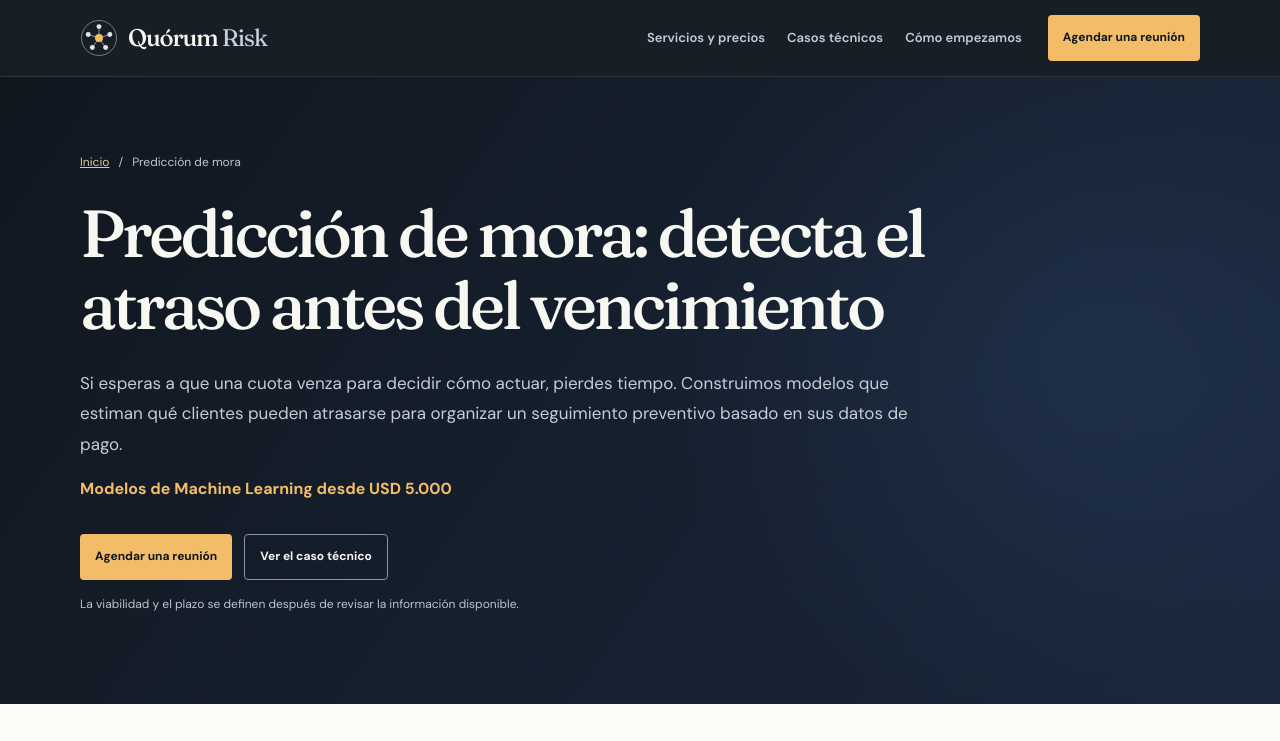
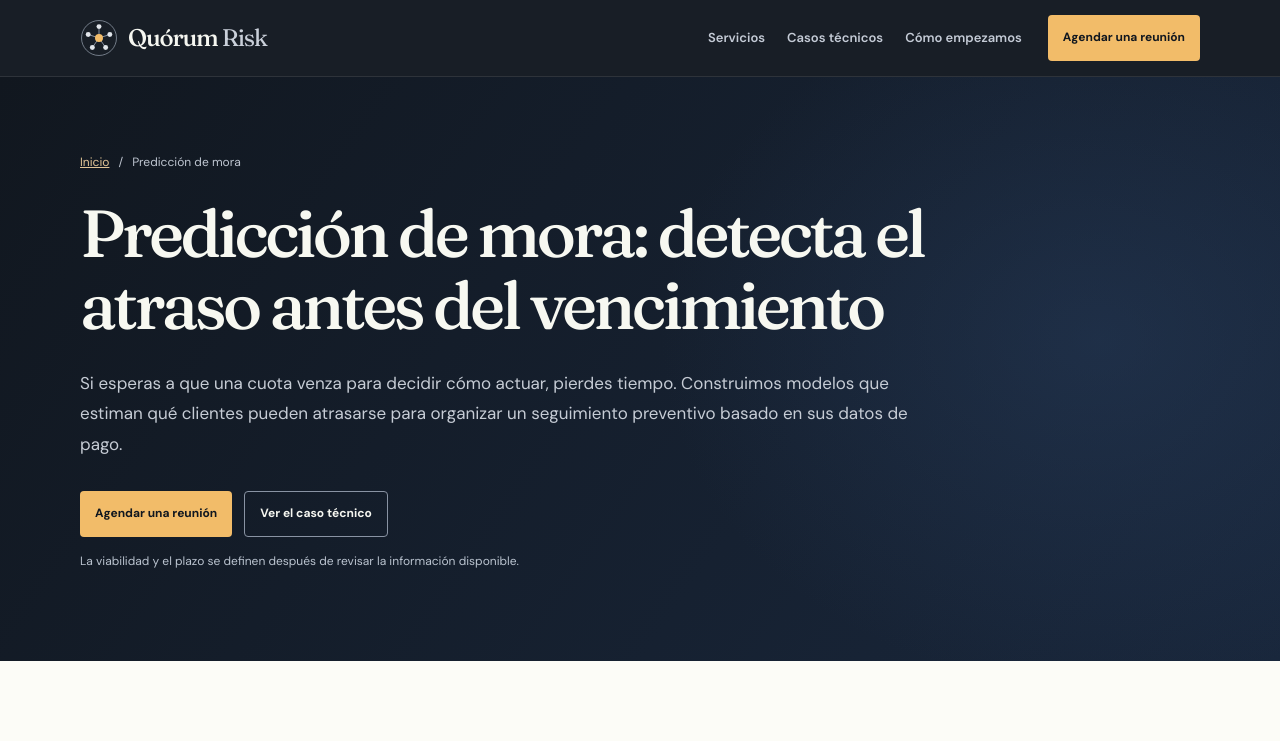
Before and after one commit to QuorumRisk/QuorumRisk.github.io, a plain HTML site: page prediccion-de-mora/index.html in a window 1280 px wide. Shown: the top 741 px of the page. Drawn offline with Linux system fonts and the light colour scheme.

Commit message:
Retirar precios públicos y actualizar navegación de servicios: prediccion-de-mora/index.html

```diff
--- a/prediccion-de-mora/index.html
+++ b/prediccion-de-mora/index.html
@@ -8,9 +8,9 @@
   <script type="application/ld+json">{"@context":"https://schema.org","@type":"Service","name":"Predicción de mora con Machine Learning","serviceType":"Modelos predictivos de riesgo y mora","provider":{"@type":"Organization","name":"Quórum Risk","url":"https://quorumrisk.co/"},"areaServed":"Latinoamérica","url":"https://quorumrisk.co/prediccion-de-mora/"}</script>
 </head>
 <body>
-  <header class="site-header"><div class="wrap header-content"><a class="logo" href="/"><img src="/assets/quorum-icon.svg" alt=""><span class="logo-text">Quórum <span>Risk</span></span></a><nav class="nav" aria-label="Navegación"><a href="/#soluciones">Servicios y precios</a><a href="/#casos">Casos técnicos</a><a href="/#como-empezamos">Cómo empezamos</a></nav><details class="mobile-nav"><summary>Menú</summary><nav aria-label="Navegación móvil"><a href="/#soluciones">Servicios y precios</a><a href="/#casos">Casos técnicos</a><a href="https://cal.com/quorumrisk">Agendar una reunión</a></nav></details><a class="header-cta" href="https://cal.com/quorumrisk">Agendar una reunión</a></div></header>
+  <header class="site-header"><div class="wrap header-content"><a class="logo" href="/"><img src="/assets/quorum-icon.svg" alt=""><span class="logo-text">Quórum <span>Risk</span></span></a><nav class="nav" aria-label="Navegación"><a href="/#soluciones">Servicios</a><a href="/#casos">Casos técnicos</a><a href="/#como-empezamos">Cómo empezamos</a></nav><details class="mobile-nav"><summary>Menú</summary><nav aria-label="Navegación móvil"><a href="/#soluciones">Servicios</a><a href="/#casos">Casos técnicos</a><a href="https://cal.com/quorumrisk">Agendar una reunión</a></nav></details><a class="header-cta" href="https://cal.com/quorumrisk">Agendar una reunión</a></div></header>
   <main>
-    <section class="hero"><div class="wrap"><div class="breadcrumbs"><a href="/">Inicio</a><span>/</span><span>Predicción de mora</span></div><h1>Predicción de mora: detecta el atraso antes del vencimiento</h1><p class="lead">Si esperas a que una cuota venza para decidir cómo actuar, pierdes tiempo. Construimos modelos que estiman qué clientes pueden atrasarse para organizar un seguimiento preventivo basado en sus datos de pago.</p><p class="price">Modelos de Machine Learning desde USD 5.000</p><div class="hero-actions"><a class="button" href="https://cal.com/quorumrisk">Agendar una reunión</a><a class="button button-outline" href="/casos/alerta-temprana/">Ver el caso técnico</a></div><p class="micro">La viabilidad y el plazo se definen después de revisar la información disponible.</p></div></section>
+    <section class="hero"><div class="wrap"><div class="breadcrumbs"><a href="/">Inicio</a><span>/</span><span>Predicción de mora</span></div><h1>Predicción de mora: detecta el atraso antes del vencimiento</h1><p class="lead">Si esperas a que una cuota venza para decidir cómo actuar, pierdes tiempo. Construimos modelos que estiman qué clientes pueden atrasarse para organizar un seguimiento preventivo basado en sus datos de pago.</p><div class="hero-actions"><a class="button" href="https://cal.com/quorumrisk">Agendar una reunión</a><a class="button button-outline" href="/casos/alerta-temprana/">Ver el caso técnico</a></div><p class="micro">La viabilidad y el plazo se definen después de revisar la información disponible.</p></div></section>
     <section class="section"><div class="wrap"><h2>Para quién es</h2><p class="intro">Para empresas que conceden crédito, financian compras, venden a plazos o gestionan cobros recurrentes, desde fintechs hasta negocios de construcción, comercio y servicios.</p><div class="grid"><article class="panel"><h3>El problema</h3><p>Quieres anticipar qué cuentas merecen seguimiento, pero tus indicadores actuales solo describen los atrasos que ya ocurrieron.</p></article><article class="panel"><h3>Qué recibes</h3><ul><li>Definición del evento de mora y del horizonte de predicción.</li><li>Variables de comportamiento y modelo validado, si los datos lo permiten.</li><li>Lista priorizada y evaluación frente a una regla simple de seguimiento.</li></ul></article></div></div></section>
     <section class="section"><div class="wrap"><h2>Datos y validación</h2><div class="grid"><article class="panel"><h3>Qué necesitamos</h3><p>Historial de cuotas o facturas, vencimientos, pagos, saldos y fechas. La cantidad de historia necesaria depende del evento, la frecuencia y la calidad de los registros.</p></article><article class="panel"><h3>Cómo lo comprobamos</h3><p>Definimos el target con tu equipo, utilizamos únicamente datos conocidos en el momento de la decisión y reservamos periodos posteriores para validar cuando el histórico lo permite. Medimos precisión, cobertura, calibración y valor de priorización.</p></article></div><p class="note" style="margin-top:22px">El modelo estima probabilidades; no elimina el riesgo ni garantiza que una intervención evite el atraso. No hacemos gestión directa de cobros.</p></div></section>
     <section class="section"><div class="wrap"><h2>Un caso técnico para revisar</h2><p class="intro">El ejemplo público utiliza datos de UCI y compara modelos con una regla sencilla. Está validado transversalmente, no como alerta temporal en producción. Para un cliente real pediríamos historial longitudinal.</p><div class="case-links"><a href="/casos/alerta-temprana/">Ver el caso explicado</a><a href="https://github.com/QuorumRisk/alerta-temprana-cartera" target="_blank" rel="noopener noreferrer">Código en GitHub</a></div></div></section>
```
